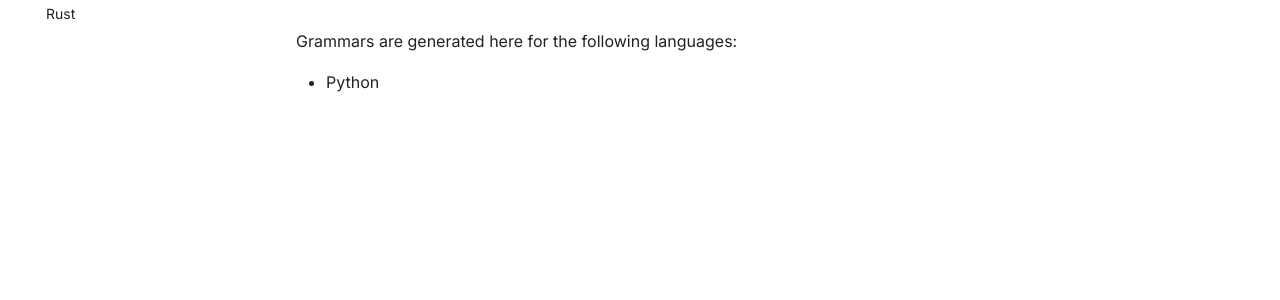
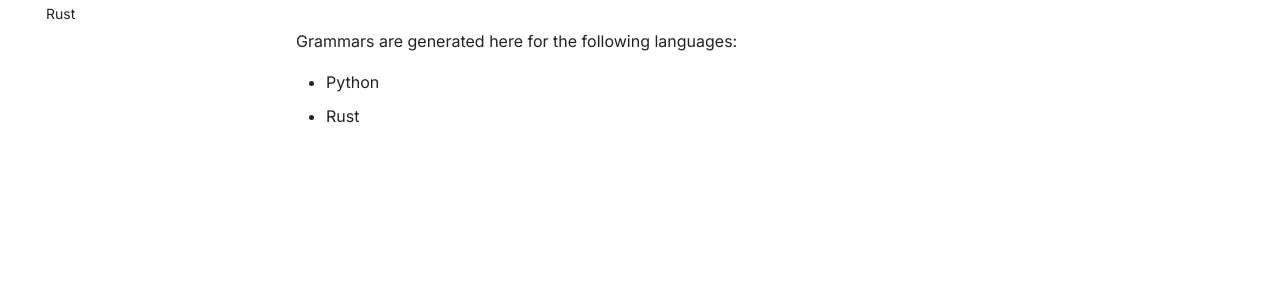
Before and after one commit to lmmx/pydantree, an MkDocs documentation site: the page built from docs/grammars/index.md, in a window 1280 px wide. Shown: the part 199-499 px from the top of the page. Built offline with MkDocs 1.6.1 and Material for MkDocs 9.7.7, drawn with Linux system fonts in a browser that asks for light colours; comment, search, counter and statistics services are not loaded.

Commit message:
docs: update grammar list

```diff
--- a/docs/grammars/index.md
+++ b/docs/grammars/index.md
@@ -1,3 +1,4 @@
 Grammars are generated here for the following languages:
 
 - Python
+- Rust
```
